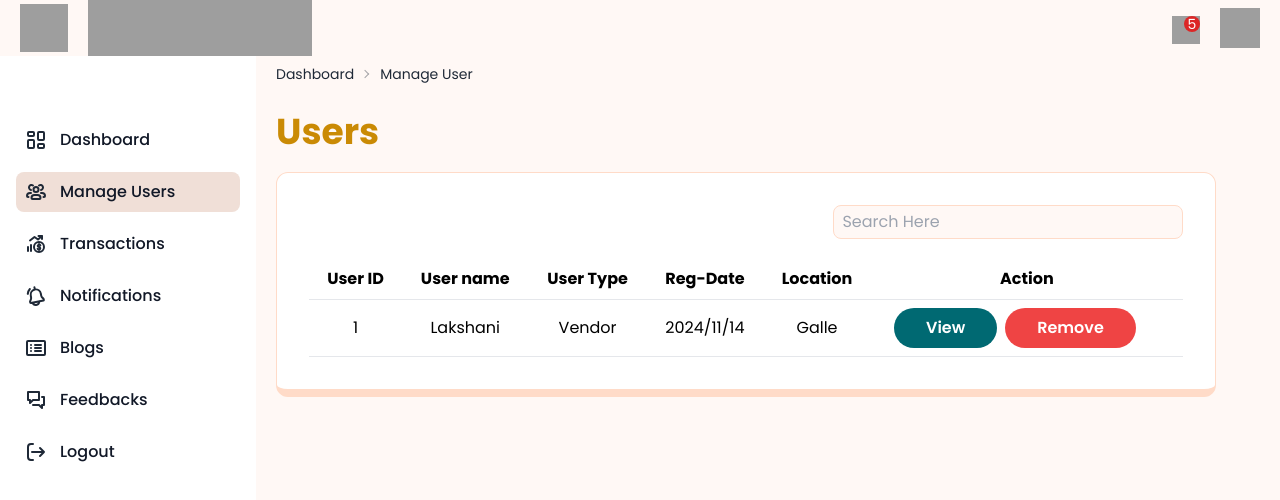
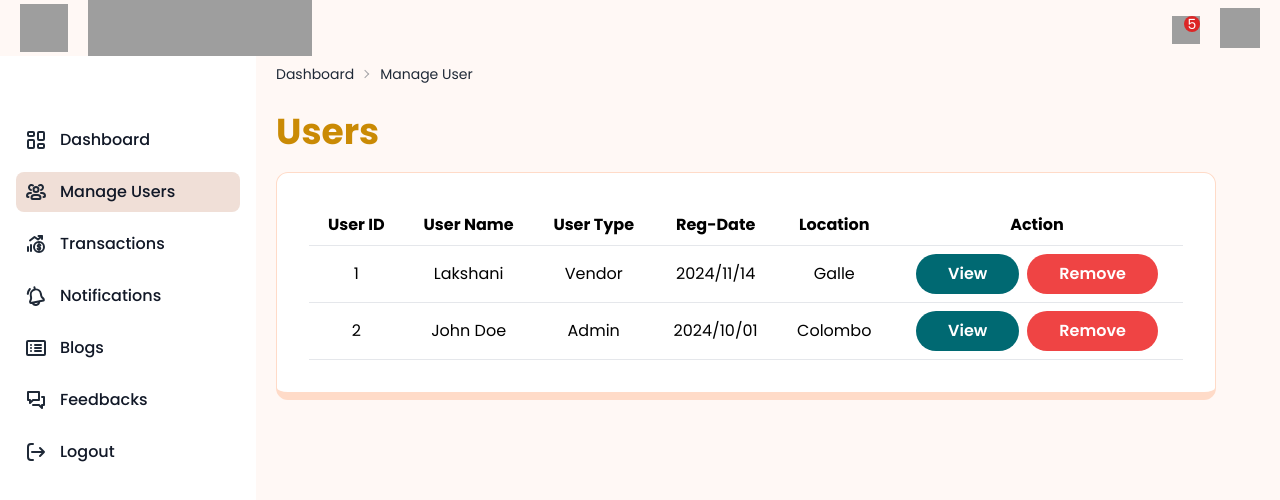
Before and after one commit to SCS3214-Group-21/frontend, a React (Vite) app: page /manageusers in a window 1280 px wide. Shown: the top 500 px of the page. Built offline with nearby package versions, Linux system fonts and the light colour scheme; grey boxes are pictures that could not be loaded; what chartjs-plugin-datalabels would draw is missing.

Commit message:
manage user popup

```diff
--- a/src/components/ManageUserPopup.jsx
+++ b/src/components/ManageUserPopup.jsx
@@ -1,46 +1,24 @@
-import React from 'react'
-import SecondaryButton from './ui/SecondaryButton'
-import CheckboxField from './ui/CheckboxField'
-import InputField2 from './ui/InputField2'
+import React from 'react';
 
-function ManageUserPopup({ closePopup, pkg, pkgItems }) {
+function ManageUserPopup({ user, onClose }) {
     return (
-        <>
-            <div className='fixed inset-0 z-50 flex items-center justify-center bg-black bg-opacity-50'>
-                <div className='relative flex flex-col w-11/12 text-black bg-white md:w-2/3 lg:w-1/3 rounded-xl border border-[#FFDBC8] border-b-8 pb-5'>
-                    <button
-                        className="absolute btn btn-sm btn-circle btn-ghost right-2 top-2"
-                        onClick={closePopup}
-                    >
-                        ✕
-                    </button>
-
-                    <h2 className='w-full mt-5 text-4xl font-bold text-center'>User Details</h2>
-                    <div className="grid grid-cols-2 gap-2 px-8 py-8 form-control">
-                        {pkgItems[pkg.value]?.map((item, index) => (
-
-                            <CheckboxField id={index} label={item.label} checked={true} />
-
-                        ))}
-                    </div>
-                    <div className='px-8 py-4'>
-                        <InputField2 id={1}
-                            type={"text"}
-                            name={"Additional Details "}
-                            placeholder={"..."} />
-                    </div>
-                    <div className='flex flex-col items-center w-full mt-10'>
-
-
-                        <div className='mt-6 mb-4'>
-                            <SecondaryButton text="Request Quotation" />
-                        </div>
-
-                    </div>
-                </div>
+        <div className="fixed inset-0 bg-black bg-opacity-50 flex justify-center items-center z-50">
+            <div className="bg-white p-8 rounded-lg shadow-lg max-w-md w-full">
+                <h2 className="text-2xl font-bold mb-4">User Details</h2>
+                <p><strong>ID:</strong> {user.id}</p>
+                <p><strong>Name:</strong> {user.name}</p>
+                <p><strong>Type:</strong> {user.type}</p>
+                <p><strong>Registration Date:</strong> {user.regDate}</p>
+                <p><strong>Location:</strong> {user.location}</p>
+                <button
+                    onClick={onClose}
+                    className="mt-5 px-4 py-2 bg-red-500 text-white rounded"
+                >
+                    Close
+                </button>
             </div>
-        </>
-    )
+        </div>
+    );
 }
 
-export default ManageUserPopup
+export default ManageUserPopup;
--- a/src/pages/AdminPage/AdminManageUsersPage.jsx
+++ b/src/pages/AdminPage/AdminManageUsersPage.jsx
@@ -1,4 +1,4 @@
-import React from 'react'
+import React, { useState } from 'react';
 import Breadcrumb from '../../components/ui/Breadcrumb.jsx';
 import AdminSidebar from '../../components/AdminSidebar.jsx';
 import AdminHeader from '../../components/common/AdminHeader.jsx';
@@ -6,14 +6,30 @@ import SecondaryButton from '../../components/ui/SecondaryButton.jsx';
 import ManageUserPopup from '../../components/ManageUserPopup.jsx';
 import DeleteButton from '../../components/ui/DeleteButton.jsx';
 
-
-
 function AdminManageUserPage() {
+    const [isPopupOpen, setIsPopupOpen] = useState(false); // Control popup visibility
+    const [selectedUser, setSelectedUser] = useState(null); // Hold user data
 
     const breadcrumbItems = [
         { label: 'Dashboard', href: '/admindashboard' },
         { label: 'Manage User' },
     ];
+
+    const users = [
+        { id: 1, name: 'Lakshani', type: 'Vendor', regDate: '2024/11/14', location: 'Galle' },
+        { id: 2, name: 'John Doe', type: 'Admin', regDate: '2024/10/01', location: 'Colombo' },
+    ];
+
+    const handleViewUser = (user) => {
+        console.log('User data:', user); // Debugging log
+        setSelectedUser(user);
+        setIsPopupOpen(true); // Trigger popup display
+    };
+
+    const handleClosePopup = () => {
+        setIsPopupOpen(false); // Close the popup
+        setSelectedUser(null); // Clear selected user
+    };
 
     return (
         <>
@@ -30,24 +46,13 @@ function AdminManageUserPage() {
                         <h1 className='text-4xl font-bold text-custom-primary'>Users</h1>
                     </div>
 
-
-
-
-
                     <div className="pb-5">
                         <div className='w-full bg-white border border-[#FFDBC8] rounded-xl border-b-8 p-8 flex flex-row gap-10 sm:gap-5 flex-wrap'>
-                <div className="w-2/5 ml-auto flex items-center gap-2">
-                    <input
-                        type="text"
-                        className="w-full border border-[#FFDBC8] rounded-lg px-2 py-1 bg-[#FFF8F5] text-black"
-                        placeholder="Search Here"
-                    />
-                </div>
-                            <table className="w-full border-collapse  rounded-xl flex-wrap text-black ">
+                            <table className="w-full border-collapse rounded-xl flex-wrap text-black">
                                 <thead>
                                     <tr className='text-black'>
                                         <th className="px-4 py-2 border-b">User ID</th>
-                                        <th className="px-4 py-2 border-b">User name</th>
+                                        <th className="px-4 py-2 border-b">User Name</th>
                                         <th className="px-4 py-2 border-b">User Type</th>
                                         <th className="px-4 py-2 border-b">Reg-Date</th>
                                         <th className="px-4 py-2 border-b">Location</th>
@@ -55,43 +60,35 @@ function AdminManageUserPage() {
                                     </tr>
                                 </thead>
                                 <tbody>
-                                    {/* Replace this with dynamic rows from your data */}
-                                    <tr className='text-center'>
-                                        <td className="px-4 py-2 border-b ">1</td>
-                                        <td className="px-4 py-2 border-b">Lakshani</td>
-                                        <td className="px-4 py-2 border-b">Vendor</td>
-                                        <td className="px-4 py-2 border-b">2024/11/14</td>
-                                        <td className="px-4 py-2 border-b">Galle</td>
-                                        <td className=" px-4 py-2 space-x-2 border-b">
-                                        <SecondaryButton
-                                                link="./manageUserPopup"
-                                                text="View"
-                                            />
-                                            <DeleteButton
-                                                link="/deleteUser/1"
-                                                text="Remove"
-                                            />
-                                            <button onClick={() => alert('View blog details')}>
-                                                {/* <FaEye className="text-blue-500" /> */}
-                                            </button>
-                                            <button onClick={() => handleAccept(1)}>
-                                                {/* <FaCheck className="text-green-500" /> */}
-                                            </button>
-                                            <button onClick={() => handleReject(1)}>
-                                                {/* <FaTimes className="text-red-500" /> */}
-                                            </button>
-                                        </td>
-                                    </tr>
-                                    {/* Add more rows as needed */}
+                                    {users.map((user) => (
+                                        <tr key={user.id} className='text-center'>
+                                            <td className="px-4 py-2 border-b">{user.id}</td>
+                                            <td className="px-4 py-2 border-b">{user.name}</td>
+                                            <td className="px-4 py-2 border-b">{user.type}</td>
+                                            <td className="px-4 py-2 border-b">{user.regDate}</td>
+                                            <td className="px-4 py-2 border-b">{user.location}</td>
+                                            <td className="px-4 py-2 space-x-2 border-b">
+                                                <SecondaryButton
+                                                    onClick={() => handleViewUser(user)} // Call the function with user data
+                                                    text="View"
+                                                />
+                                                <DeleteButton link="/deleteUser/1" text="Remove" />
+                                            </td>
+                                        </tr>
+                                    ))}
                                 </tbody>
                             </table>
-
                         </div>
                     </div>
                 </div>
             </div>
 
+            {/* Popup */}
+            {isPopupOpen && selectedUser && (
+                <ManageUserPopup user={selectedUser} onClose={handleClosePopup} />
+            )}
         </>
-    )
+    );
 }
-export default AdminManageUserPage
+
+export default AdminManageUserPage;
```
